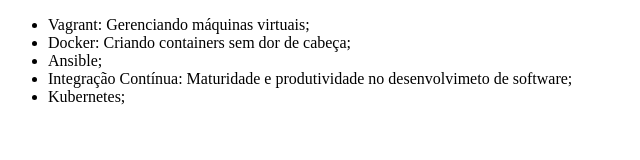
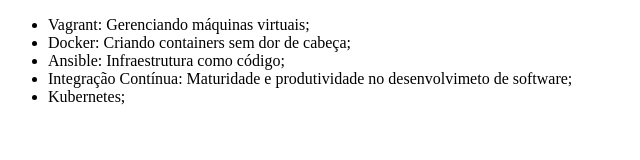
Before and after one commit to ISMeira/alura-git, a plain HTML site: page index.html in a window 1280 px wide. Shown: the whole page, without its empty margins (0-640 px from the left). Drawn offline with Linux system fonts and the light colour scheme.

Commit message:
mudando o nome do curso de Ansilble

```diff
--- a/index.html
+++ b/index.html
@@ -8,7 +8,7 @@
 	<ul>
 		<li>Vagrant: Gerenciando máquinas virtuais;</li>
 		<li>Docker: Criando containers sem dor de cabeça;</li>
-		<li>Ansible;</li>
+		<li>Ansible: Infraestrutura como código;</li>
 		<li>Integração Contínua: Maturidade e produtividade no desenvolvimeto de software;</li>
 		<li>Kubernetes;</li>
 	</ul>
```
